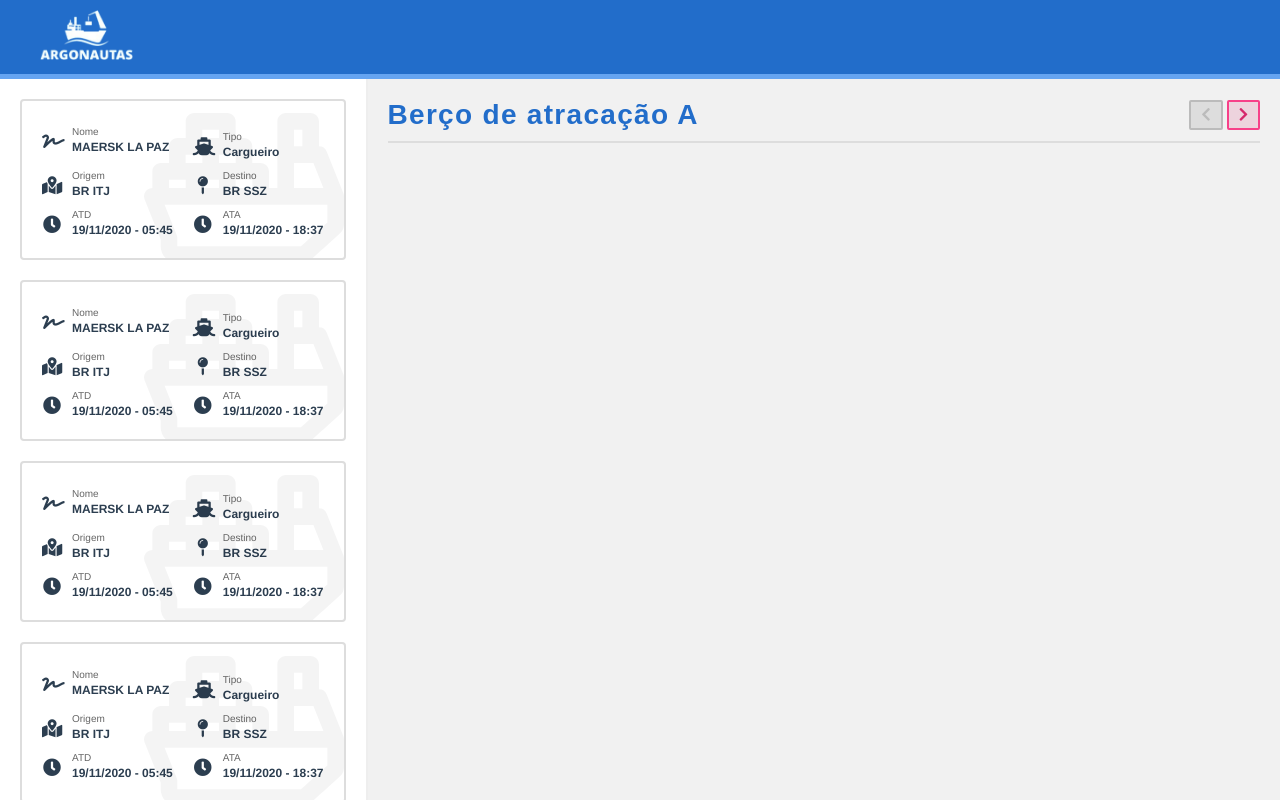
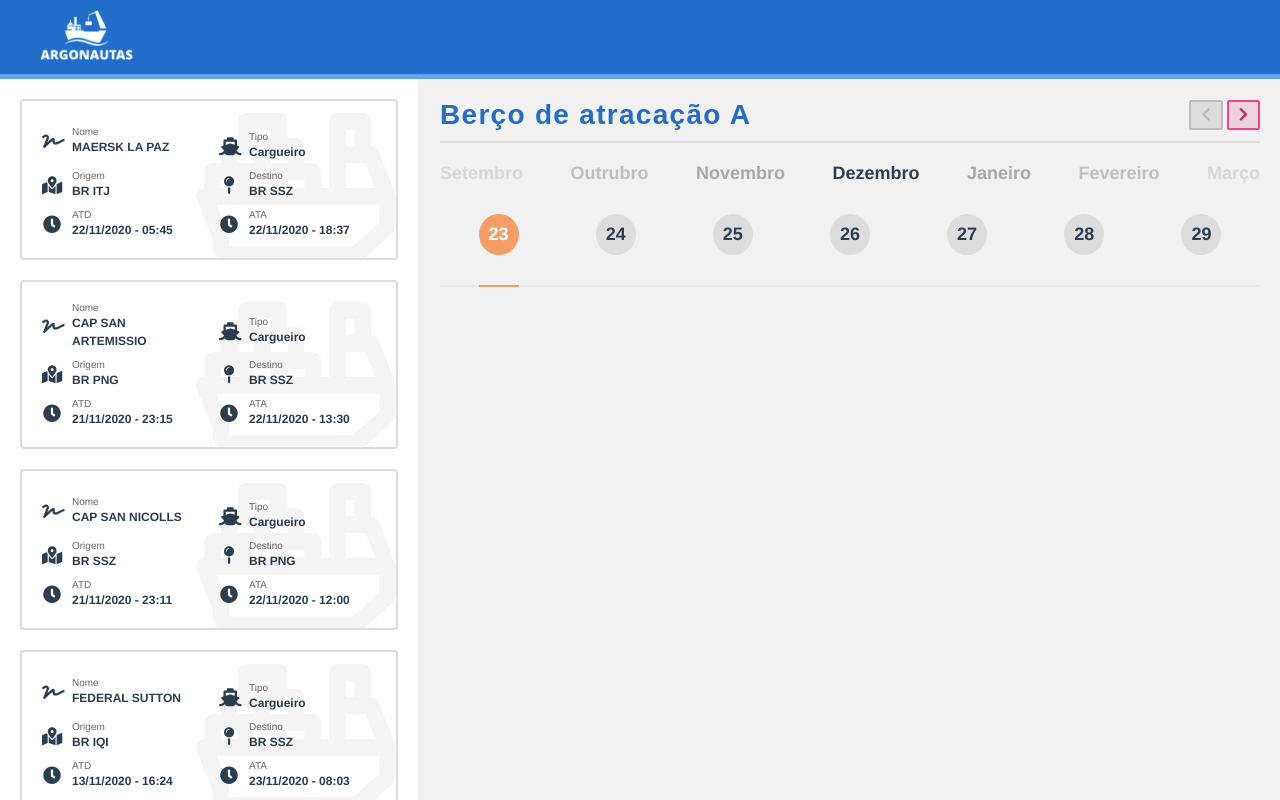
Before and after one commit to diglopes/argonautas, a Vue app in the folder packages/web/: page / in a window 1280 px wide. Built offline with nearby package versions, Linux system fonts and the light colour scheme.

Commit message:
add draggable

```diff
--- a/packages/web/package.json
+++ b/packages/web/package.json
@@ -11,6 +11,7 @@
     "core-js": "^3.6.5",
     "vue": "^2.6.11",
     "vue-router": "^3.2.0",
+    "vuedraggable": "^2.24.3",
     "vuex": "^3.4.0"
   },
   "devDependencies": {
--- a/packages/web/src/components/DockingBerths.vue
+++ b/packages/web/src/components/DockingBerths.vue
@@ -11,15 +11,26 @@
                 </BaseButton>
             </div>
         </nav>
+
+        <DockingBerthsMonths />
+        <DockingBerthsDays />
+
+        <DockingBerthsWindows />
     </div>
 </template>
 
 <script>
 import BaseButton from '@/components/BaseButton.vue'
+import DockingBerthsMonths from '@/components/DockingBerthsMonths.vue'
+import DockingBerthsDays from '@/components/DockingBerthsDays.vue'
+import DockingBerthsWindows from '@/components/DockingBerthsWindows.vue'
 
 export default {
     components: {
-        BaseButton
+        BaseButton,
+        DockingBerthsMonths,
+        DockingBerthsDays,
+        DockingBerthsWindows
     }
 }
 </script>
@@ -36,6 +47,7 @@ export default {
         justify-content: space-between;
         border-bottom: 2px solid #ddd;
         padding-bottom: 10px;
+        margin-bottom: 20px;
     }
 
     .buttons button:first-child {
--- /dev/null
+++ b/packages/web/src/components/DockingBerthsDays.vue
@@ -0,0 +1,59 @@
+<template>
+    <ul class="days">
+        <li class="selected">23</li>
+        <li>24</li>
+        <li>25</li>
+        <li>26</li>
+        <li>27</li>
+        <li>28</li>
+        <li>29</li>
+    </ul>
+</template>
+
+<script>
+export default {
+}
+</script>
+
+<style scoped>
+    .days {
+        display: flex;
+        justify-content: space-around;
+        margin-top: 30px;
+        position: relative;
+        border-bottom: 2px solid #e9e9e9;
+        padding-bottom: 30px;
+    }
+
+    .days li {
+        font-size: 18px;
+        font-weight: bold;
+        background-color: #ddd;
+        display: block;
+        padding: 10px;
+        border-radius: 50%;
+        cursor: pointer;
+    }
+
+    .days li:not(.selected ):hover {
+        background-color: #bbb;
+    }
+
+    .days .selected {
+        background-color: #F59D67;
+        color: #fff;
+        position: relative;
+    }
+
+    .days .selected::after {
+        content: "";
+        display: block;
+        width: 100%;
+        height: 2px;
+        position: absolute;
+        background-color: #F59D67;
+        left: 0;
+        bottom: -32px;
+    }
+
+</style>
--- /dev/null
+++ b/packages/web/src/components/DockingBerthsMonths.vue
@@ -0,0 +1,35 @@
+<template>
+    <ul class="months">
+        <li class="before-3">Setembro</li>
+        <li class="before-2">Outrubro</li>
+        <li class="before-1">Novembro</li>
+        <li class="selected">Dezembro</li>
+        <li class="before-1">Janeiro</li>
+        <li class="before-2">Fevereiro</li>
+        <li class="before-3">Março</li>
+    </ul>
+</template>
+
+<style scoped>
+    .months {
+        display: flex;
+        justify-content: space-between;
+    }
+
+    .months li {
+        font-size: 18px;
+        font-weight: bold;
+    }
+
+    li.before-1 {
+        color: rgba(0, 0, 0, 0.3);
+    }
+
+    li.before-2 {
+        color: rgba(0, 0, 0, 0.2);
+    }
+
+    li.before-3 {
+        color: rgba(0, 0, 0, 0.1);
+    }
+</style>
--- /dev/null
+++ b/packages/web/src/components/DockingBerthsWindows.vue
@@ -0,0 +1,51 @@
+<template>
+  <ul class="windows">
+    <Draggable
+      class="drag"
+      ghost-class="ghost"
+      v-model="ships"
+      group="ship"
+    >
+      <ShipCard v-for="(ship, index) in ships" :key="index" :ship="ship" class="card">
+      </ShipCard>
+    </Draggable>
+  </ul>
+</template>
+
+<script>
+import Draggable from "vuedraggable";
+import ShipCard from "@/components/ShipCard.vue";
+
+
+export default {
+  data: () => ({
+    ships: [],
+  }),
+  components: {
+    Draggable,
+    ShipCard
+  },
+};
+</script>
+
+<style scoped>
+.windows {
+  margin-top: 20px;
+  overflow-y: scroll;
+  max-height: 420px;
+}
+
+.drag {
+  display: grid;
+  grid-template-columns: 1fr 1fr;
+  grid-gap: 20px;
+}
+
+.card  li {
+  grid-template-columns: repeat(3, 1fr);
+}
+
+.ghost {
+  opacity: 0.2;
+}
+</style>
--- a/packages/web/src/components/ShipCard.vue
+++ b/packages/web/src/components/ShipCard.vue
@@ -1,14 +1,18 @@
 <template>
   <li class="ship-card">
-    <svg xmlns="http://www.w3.org/2000/svg" viewBox="0 0 512.042 512.042" class="vessel-bg">
-      <path d="M511.593 273.091c-.008-.041-.019-.08-.027-.121a21.38 21.38 0 00-.43-1.672c-.043-.145-.082-.29-.127-.434a21.792 21.792 0 00-.514-1.434l-.132-.33-.029-.072-42.506-106.265a21.333 21.333 0 00-19.807-13.41v-64c0-11.782-9.551-21.333-21.333-21.333h-64c-11.782 0-21.333 9.551-21.333 21.333v170.666h-21.333v-42.667c0-11.782-9.551-21.333-21.333-21.333h-21.333v-42.667c0-11.782-9.551-21.333-21.333-21.333H234.69V85.354c0-11.782-9.551-21.333-21.333-21.333h-85.333c-11.782 0-21.333 9.551-21.333 21.333v42.667H85.354c-11.782 0-21.333 9.551-21.333 21.333v42.667H42.688c-11.782 0-21.333 9.551-21.333 21.333v42.667c-15.093 0-25.413 15.243-19.807 29.256l41.141 102.852v17.289c0 23.515 19.087 42.603 42.603 42.603h315.157c9.387 0 18.498-2.975 26.162-8.38 1.776-1.207 2.802-1.959 4.217-3.213l18.798-16.928L460 410.151l42.268-38.024a29.456 29.456 0 009.754-21.876v-72.194a21.003 21.003 0 00-.429-4.966zM384.021 106.688h21.333v42.667h-21.333v-42.667zm0 85.333h49.557l25.6 64h-75.157v-64zm-234.667 64v-21.333h42.666v21.333h-42.666zm85.334-21.333h42.666v21.333h-42.667v-21.333zm-21.334-42.667h-21.333v-21.333h42.666v21.333h-21.333zm-64-85.333h42.667v21.333h-42.666v-21.333zm-42.666 64h42.666v21.333h-42.666v-21.333zm-42.667 64h42.666v21.333H64.021v-21.333zm405.333 109.656l-37.905 34.099-10.382 9.357-18.661 16.805c-.955.569-1.506.748-1.958.748H85.354V384.02c0-2.714-.518-5.403-1.526-7.923l-30.964-77.41h416.49v45.657z"/>
+    <svg
+      xmlns="http://www.w3.org/2000/svg"
+      viewBox="0 0 512.042 512.042"
+      class="vessel-bg"
+    >
+      <path d="M511.593 273.091c-.008-.041-.019-.08-.027-.121a21.38 21.38 0 00-.43-1.672c-.043-.145-.082-.29-.127-.434a21.792 21.792 0 00-.514-1.434l-.132-.33-.029-.072-42.506-106.265a21.333 21.333 0 00-19.807-13.41v-64c0-11.782-9.551-21.333-21.333-21.333h-64c-11.782 0-21.333 9.551-21.333 21.333v170.666h-21.333v-42.667c0-11.782-9.551-21.333-21.333-21.333h-21.333v-42.667c0-11.782-9.551-21.333-21.333-21.333H234.69V85.354c0-11.782-9.551-21.333-21.333-21.333h-85.333c-11.782 0-21.333 9.551-21.333 21.333v42.667H85.354c-11.782 0-21.333 9.551-21.333 21.333v42.667H42.688c-11.782 0-21.333 9.551-21.333 21.333v42.667c-15.093 0-25.413 15.243-19.807 29.256l41.141 102.852v17.289c0 23.515 19.087 42.603 42.603 42.603h315.157c9.387 0 18.498-2.975 26.162-8.38 1.776-1.207 2.802-1.959 4.217-3.213l18.798-16.928L460 410.151l42.268-38.024a29.456 29.456 0 009.754-21.876v-72.194a21.003 21.003 0 00-.429-4.966zM384.021 106.688h21.333v42.667h-21.333v-42.667zm0 85.333h49.557l25.6 64h-75.157v-64zm-234.667 64v-21.333h42.666v21.333h-42.666zm85.334-21.333h42.666v21.333h-42.667v-21.333zm-21.334-42.667h-21.333v-21.333h42.666v21.333h-21.333zm-64-85.333h42.667v21.333h-42.666v-21.333zm-42.666 64h42.666v21.333h-42.666v-21.333zm-42.667 64h42.666v21.333H64.021v-21.333zm405.333 109.656l-37.905 34.099-10.382 9.357-18.661 16.805c-.955.569-1.506.748-1.958.748H85.354V384.02c0-2.714-.518-5.403-1.526-7.923l-30.964-77.41h416.49v45.657z" />
     </svg>
 
     <div class="ship-info">
       <i class="fas fa-signature ship-img"></i>
       <div>
         <span class="title">Nome</span>
-        <span class="value">MAERSK LA PAZ</span>
+        <span class="value">{{ship.name}}</span>
       </div>
     </div>
 
@@ -16,7 +20,7 @@
       <i class="fas fa-ship ship-img"></i>
       <div>
         <span class="title">Tipo</span>
-        <span class="value">Cargueiro</span>
+        <span class="value">{{ship.type}}</span>
       </div>
     </div>
 
@@ -24,7 +28,7 @@
       <i class="fas fa-map-marked-alt ship-img"></i>
       <div>
         <span class="title">Origem</span>
-        <span class="value">BR ITJ</span>
+        <span class="value">{{ship.origin}}</span>
       </div>
     </div>
 
@@ -32,7 +36,7 @@
       <i class="fas fa-map-pin ship-img"></i>
       <div>
         <span class="title">Destino</span>
-        <span class="value">BR SSZ</span>
+        <span class="value">{{ship.destiny}}</span>
       </div>
     </div>
 
@@ -40,7 +44,7 @@
       <i class="fas fa-clock ship-img"></i>
       <div>
         <span class="title">ATD</span>
-        <span class="value">19/11/2020 - 05:45</span>
+        <span class="value">{{ship.atd}}</span>
       </div>
     </div>
 
@@ -48,12 +52,20 @@
       <i class="fas fa-clock ship-img"></i>
       <div>
         <span class="title">ATA</span>
-        <span class="value">19/11/2020 - 18:37</span>
+        <span class="value">{{ship.ata}}</span>
       </div>
     </div>
 
   </li>
 </template>
+
+<script>
+export default {
+  props: {
+    ship: { type: Object },
+  },
+};
+</script>
 
 <style scoped>
 .ship-card {
@@ -77,9 +89,6 @@
   background-color: rgba(101, 164, 241, 0.1);
 }
 
-.ship-card + .ship-card {
-  margin-top: 20px;
-}
 
 .ship-info {
   display: flex;
--- a/packages/web/src/components/ShipsCardMenu.vue
+++ b/packages/web/src/components/ShipsCardMenu.vue
@@ -1,33 +1,115 @@
 <template>
   <ul class="ships-selection">
-        <ShipCard />
-        <ShipCard />
-        <ShipCard />
-        <ShipCard />
-        <ShipCard />
-        <ShipCard />
-        <ShipCard />
+    <Draggable v-model="ships" ghost-class="ghost" :sort="false" group="ship">
+      <ShipCard class="card" v-for="(ship, index) in ships" :key="index" :ship="ship"/>
+    </Draggable>
   </ul>
 </template>
 
 <script>
-import ShipCard from '@/components/ShipCard.vue'
+import ShipCard from "@/components/ShipCard.vue";
+import Draggable from "vuedraggable";
 
 export default {
   components: {
-        ShipCard
-    }
-}
+    ShipCard,
+    Draggable,
+  },
+  data: () => ({
+    ships: [
+      {
+        name: "MAERSK LA PAZ",
+        type: "Cargueiro",
+        origin: "BR ITJ",
+        destiny: "BR SSZ",
+        atd: "22/11/2020 - 05:45",
+        ata: "22/11/2020 - 18:37",
+      },
+      {
+        name: "CAP SAN ARTEMISSIO",
+        type: "Cargueiro",
+        origin: "BR PNG",
+        destiny: "BR SSZ",
+        atd: "21/11/2020 - 23:15",
+        ata: "22/11/2020 - 13:30",
+      },
+       {
+        name: "CAP SAN NICOLLS",
+        type: "Cargueiro",
+        origin: "BR SSZ",
+        destiny: "BR PNG",
+        atd: "21/11/2020 - 23:11",
+        ata: "22/11/2020 - 12:00",
+      },
+       {
+        name: "FEDERAL SUTTON",
+        type: "Cargueiro",
+        origin: "BR IQI",
+        destiny: "BR SSZ",
+        atd: "13/11/2020 - 16:24",
+        ata: "23/11/2020 - 08:03",
+      },
+      {
+        name: "ULTRA LEOPARD",
+        type: "Cargueiro",
+        origin: "AE CHK",
+        destiny: "BR SSZ",
+        atd: "21/10/2020 - 21:25",
+        ata: "23/11/2020 - 17:04",
+      },
+       {
+        name: "G R A",
+        type: "Cargueiro",
+        origin: "CN TXG",
+        destiny: "BR SSZ",
+        atd: "05/10/2020 - 15:29",
+        ata: "22/11/2020 - 07:29",
+      },
+      {
+        name: "ULTRA LEOPARD",
+        type: "Cargueiro",
+        origin: "AE CHK",
+        destiny: "BR SSZ",
+        atd: "21/10/2020 - 21:25",
+        ata: "23/11/2020 - 17:04",
+      },
+       {
+        name: "G R A",
+        type: "Cargueiro",
+        origin: "CN TXG",
+        destiny: "BR SSZ",
+        atd: "05/10/2020 - 15:29",
+        ata: "22/11/2020 - 07:29",
+      },
+       {
+        name: "MSC BRUNELLA",
+        type: "Cargueiro",
+        origin: "BR RIO",
+        destiny: "BR SSZ",
+        atd: "21/10/2020 - 16:29",
+        ata: "22/11/2020 - 07:38",
+      },
+    ],
+  }),
+};
 </script>
 
 <style scoped>
 .ships-selection {
   background-color: #fff;
-        max-width: 420px;
+  width: 420px;
   min-height: calc(100vh - 79px);
   max-height: calc(100vh - 79px);
   border-right: 2px solid #eee;
   padding: 20px;
   overflow-y: scroll;
 }
+
+.ghost {
+    opacity: 0.2;
+}
+
+.card + .card {
+    margin-top: 20px;
+}
 </style>
--- a/packages/web/src/store/index.js
+++ b/packages/web/src/store/index.js
@@ -5,8 +5,12 @@ Vue.use(Vuex)
 
 export default new Vuex.Store({
   state: {
+    dockingShips: [{}]
   },
   mutations: {
+    UPDATE_DOCKING_SHIPS(ctx, payload) {
+      ctx.state.dockingShips = payload
+    }
   },
   actions: {
   },
--- a/packages/web/src/views/Home.vue
+++ b/packages/web/src/views/Home.vue
@@ -3,7 +3,7 @@
     <BaseHeader />
     <div class="wrapper">
       <ShipsCardMenu/>
-      <DockingBerths />
+      <DockingBerths class="docking-berths"/>
     </div>
   </div>
 </template>
```
Also changed, not shown: 1 other file (tests, documents, lock files or other folders). Lines whose indentation alone changed are shown as unchanged.
